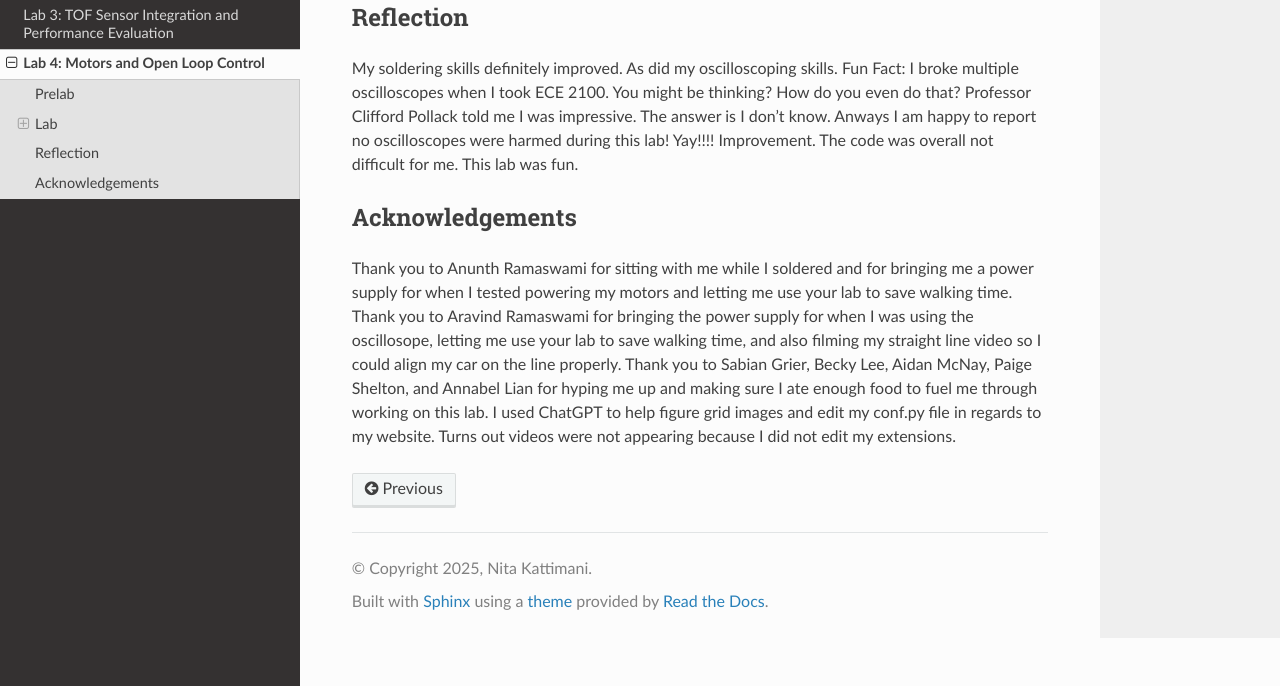
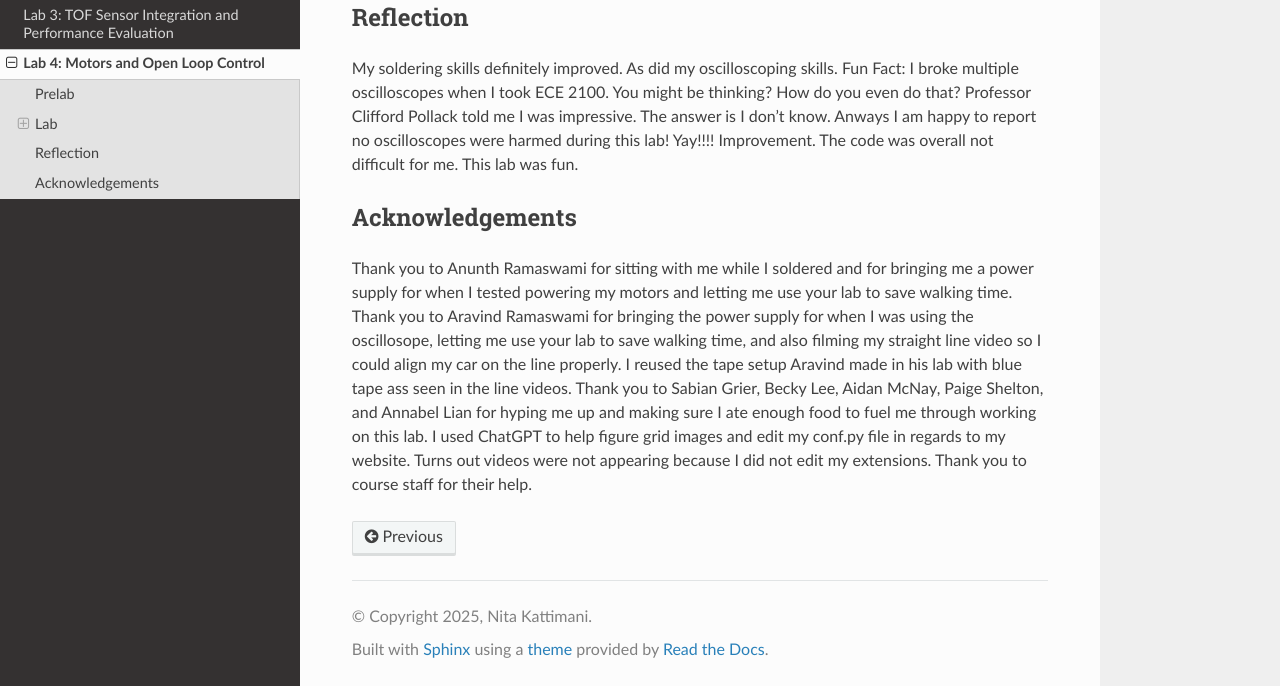
Before and after one commit to nskatti1/Fast-Robots, a Sphinx documentation site: the page built from docs/lab4.rst, in a window 1280 px wide and 900 px high, scrolled down 5385 px, cut to the strip 214-900 px from the top of the window. Built offline with Sphinx 7.4.7 and the Read the Docs theme 3.1.0, drawn with Linux system fonts in a browser that asks for light colours; pages that are not in the unit, such as notebooks, are missing from menus.

Commit message:
Update lab4.rst

```diff
--- a/docs/lab4.rst
+++ b/docs/lab4.rst
@@ -162,4 +162,4 @@
 
 Acknowledgements
 -----------------------------
-Thank you to Anunth Ramaswami for sitting with me while I soldered and for bringing me a power supply for when I tested powering my motors and letting me use your lab to save walking time. Thank you to Aravind Ramaswami for bringing the power supply for when I was using the oscillosope, letting me use your lab to save walking time, and also filming my straight line video so I could align my car on the line properly. Thank you to Sabian Grier, Becky Lee, Aidan McNay, Paige Shelton, and Annabel Lian for hyping me up and making sure I ate enough food to fuel me through working on this lab. I used ChatGPT to help figure grid images and edit my conf.py file in regards to my website. Turns out videos were not appearing because I did not edit my extensions.
+Thank you to Anunth Ramaswami for sitting with me while I soldered and for bringing me a power supply for when I tested powering my motors and letting me use your lab to save walking time. Thank you to Aravind Ramaswami for bringing the power supply for when I was using the oscillosope, letting me use your lab to save walking time, and also filming my straight line video so I could align my car on the line properly. I reused the tape setup Aravind made in his lab with blue tape ass seen in the line videos. Thank you to Sabian Grier, Becky Lee, Aidan McNay, Paige Shelton, and Annabel Lian for hyping me up and making sure I ate enough food to fuel me through working on this lab. I used ChatGPT to help figure grid images and edit my conf.py file in regards to my website. Turns out videos were not appearing because I did not edit my extensions. Thank you to course staff for their help.
```
